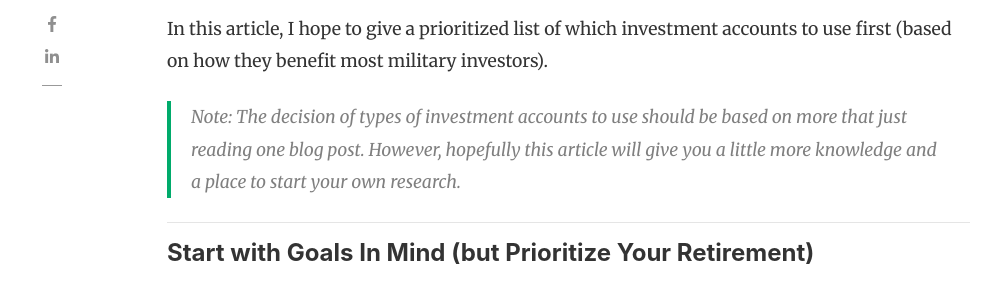
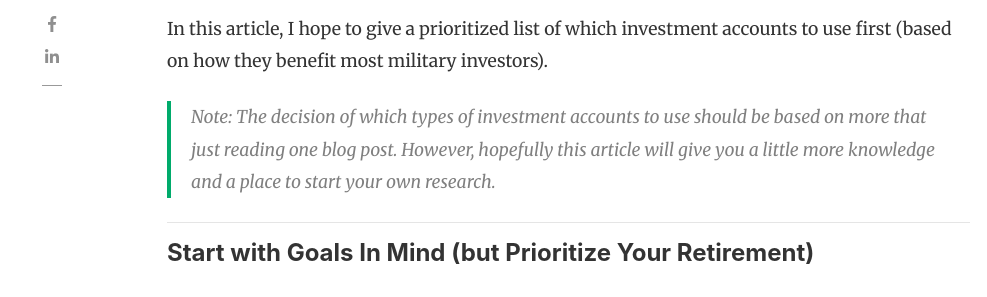
Before and after one commit to militaryinvestor/militaryinvestor.github.io, a Jekyll site: the page built from _posts/2022-04-16-Which-Investment-Accounts-Should-I-Use.md, in a window 1280 px wide and 900 px high, scrolled down 1183 px. Shown: the part 154-451 px from the top of the window, without its empty margins (118-1105 px from the left). Built offline with Jekyll 4.4.1, drawn with Linux system fonts in a browser that asks for light colours; nearby versions of some CDN libraries; comment, search, counter and statistics services are not loaded.

Commit message:
Update 2022-04-16-Which-Investment-Accounts-Should-I-Use.md

```diff
--- a/_posts/2022-04-16-Which-Investment-Accounts-Should-I-Use.md
+++ b/_posts/2022-04-16-Which-Investment-Accounts-Should-I-Use.md
@@ -16,7 +16,7 @@ When you are first starting out, it can be confusing to learn about all of the d
 
 In this article, I hope to give a prioritized list of which investment accounts to use first (based on how they benefit most military investors).
 
-> Note: The decision of types of investment accounts to use should be based on more that just reading one blog post.  However, hopefully this article will give you a little more knowledge and a place to start your own research.
+> Note: The decision of which types of investment accounts to use should be based on more that just reading one blog post.  However, hopefully this article will give you a little more knowledge and a place to start your own research.
 
 ---------
 
```
